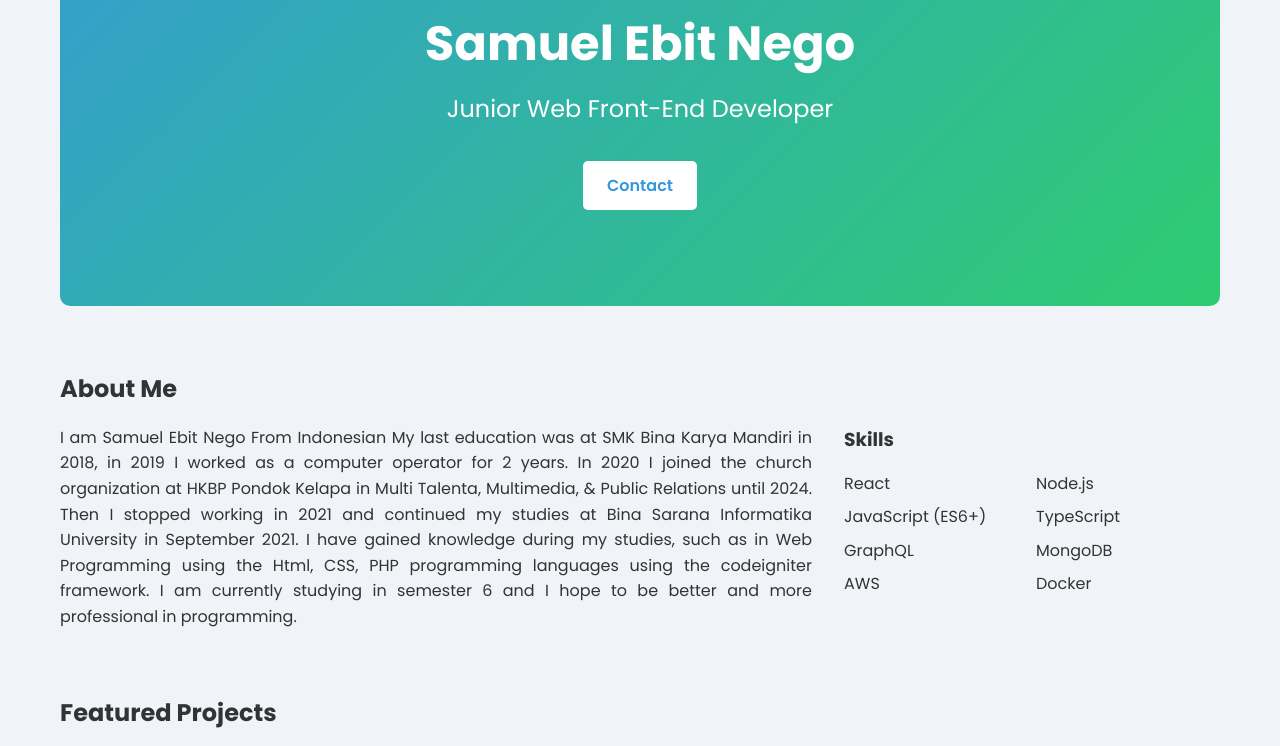
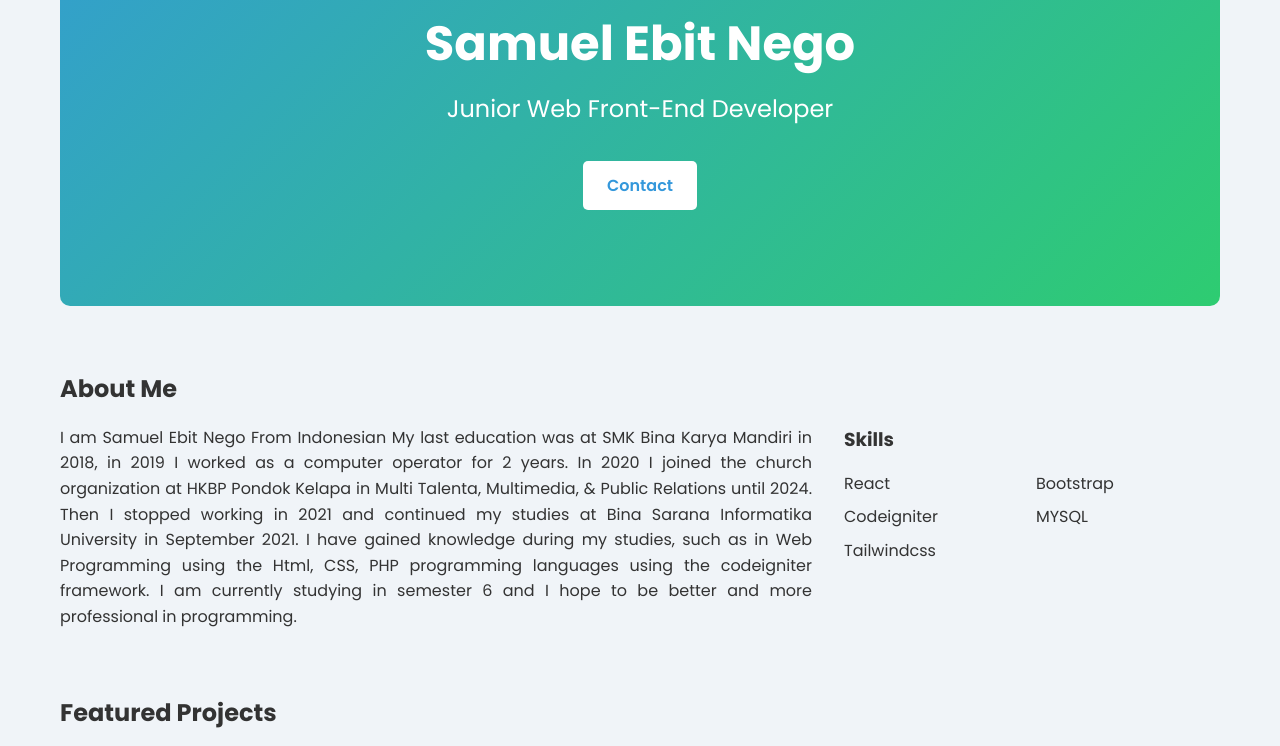
Before and after one commit to SamuelEbitNego/samuel-portofolio2, a React (Create React App) app: page / in a window 1280 px wide. Shown: the part 378-1124 px from the top of the page. Built offline with nearby package versions, Linux system fonts and the light colour scheme.

Commit message:
Update App.js

```diff
--- a/src/App.js
+++ b/src/App.js
@@ -111,13 +111,10 @@ function App() {
               <h3>Skills</h3>
               <ul>
                 <li>React</li>
-                <li>Node.js</li>
-                <li>JavaScript (ES6+)</li>
-                <li>TypeScript</li>
-                <li>GraphQL</li>
-                <li>MongoDB</li>
-                <li>AWS</li>
-                <li>Docker</li>
+                <li>Bootstrap</li>
+                <li>Codeigniter</li>
+                <li>MYSQL</li>
+                <li>Tailwindcss</li>
               </ul>
             </div>
           </div>
```
